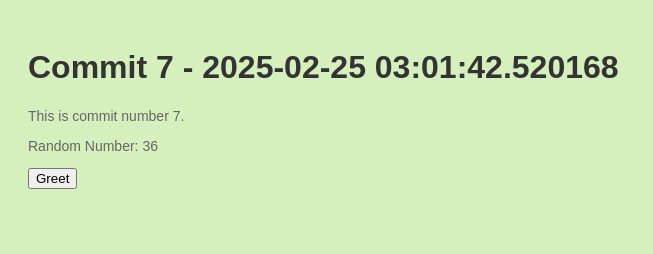
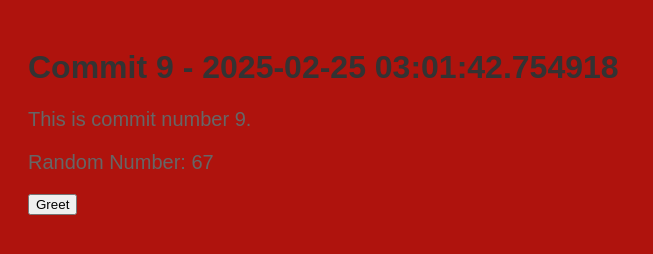
Before and after one commit to legbald0d/myrep-repo-20250225030139, a plain HTML site: page index.html in a window 1280 px wide. Shown: the whole page, without its empty margins (0-653 px from the left). Drawn offline with Linux system fonts and the light colour scheme.

Commit message:
📝 Commit 9 with HTML, CSS, and JS

```diff
--- a/index.html
+++ b/index.html
@@ -2,13 +2,13 @@
     <!DOCTYPE html>
     <html>
     <head>
-        <title>Commit 7 - 2025-02-25 03:01:42.520168</title>
+        <title>Commit 9 - 2025-02-25 03:01:42.754918</title>
         <link rel="stylesheet" href="style.css">
     </head>
     <body>
-        <h1>Commit 7 - 2025-02-25 03:01:42.520168</h1>
-        <p>This is commit number 7.</p>
-        <p>Random Number: 36</p>
+        <h1>Commit 9 - 2025-02-25 03:01:42.754918</h1>
+        <p>This is commit number 9.</p>
+        <p>Random Number: 67</p>
         <button onclick="greet()">Greet</button>
         <script src="script.js"></script>
     </body>
--- a/script.js
+++ b/script.js
@@ -2,4 +2,4 @@
     function greet() {
         alert('Hello from commit ' + commitNumber + '!');
     }
-    var commitNumber = 7;
+    var commitNumber = 9;
--- a/style.css
+++ b/style.css
@@ -1,7 +1,7 @@
 
     body {
         font-family: Arial, sans-serif;
-        background-color: #d5f0bd;
+        background-color: #af130d;
         padding: 20px;
     }
     h1 {
@@ -9,5 +9,5 @@
     }
     p {
         color: #666;
-        font-size: 14px;
+        font-size: 20px;
     }
```
